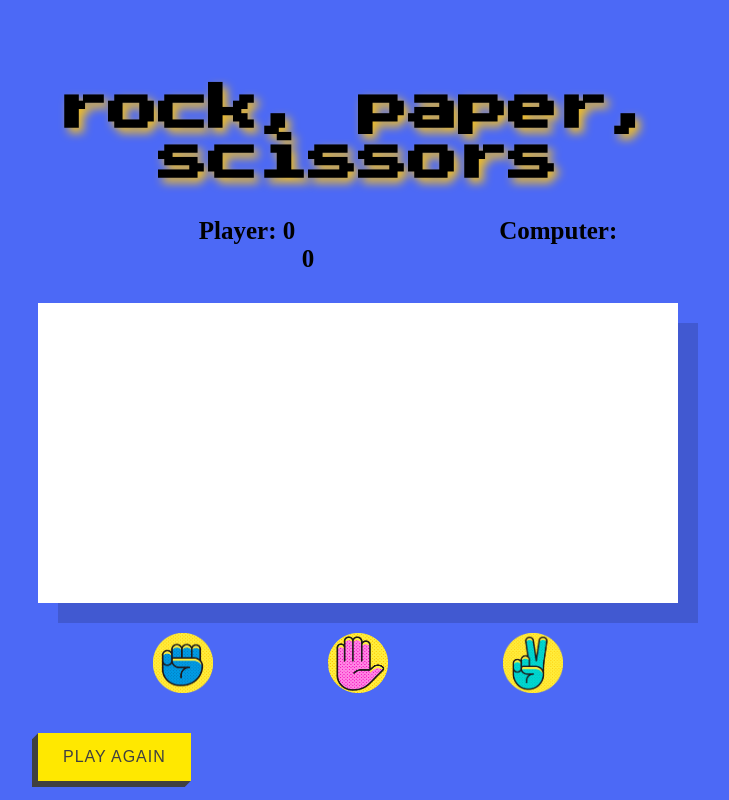
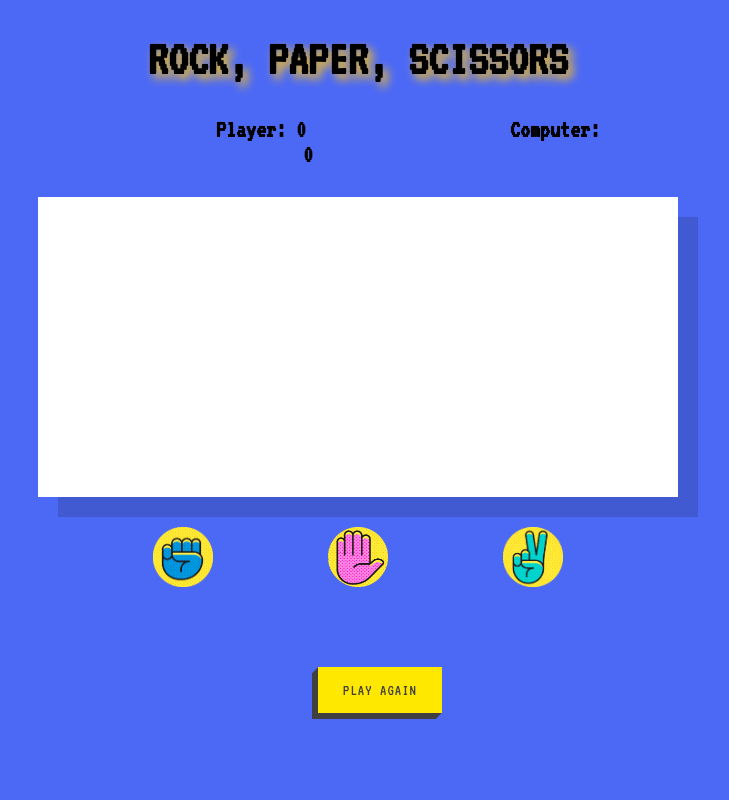
Before and after one commit to ae-perez/rockpaperscissors, a website: page index.html in a window 1280 px wide. Shown: the whole page, without its empty margins (282-1011 px from the left). Drawn offline with nearby package versions, Linux system fonts and the light colour scheme.

Commit message:
july 19 changes, button now works

```diff
--- a/css/style.css
+++ b/css/style.css
@@ -3,22 +3,10 @@ body {
   color: #5d5d5d;
   margin: auto;
   width: 50%;
-  height: 50%;
-}
-
-.content {
-  position: absolute;
-  top: 50px;
-  right: 25%;
-  left: 25%;
-}
-
-p {
-  font-family: 'Comic Neue', cursive;
 }
 
 #game-name {
-  font-family: 'Press Start 2P', cursive;
+  font-family: 'VT323', monospace;
   text-align: center;
   color: black;
   font-size: 50px;
@@ -63,6 +51,7 @@ p {
   margin: 100px;
   color: black;
   font-size: 25px;
+  font-family: 'VT323', monospace;
 }
 
 #rock:hover,
@@ -72,10 +61,6 @@ p {
   border-radius: 50%;
   width: 55px;
   height: 55px;
-}
-
-.container {
-  margin-top: 40px;
 }
 
 /*--------------------------------------------------------------*/
@@ -96,6 +81,7 @@ p {
 }
 
 .btn {
+  margin: 80px 10px 10px 280px;
   top: 0;
   left: 0;
   transition: all 0.15s linear 0s;
@@ -105,7 +91,7 @@ p {
   background-color: #ffe800;
   text-transform: uppercase;
   color: #404040;
-  font-family: arial;
+  font-family: 'VT323', monospace;
   letter-spacing: 1px;
   box-shadow: -6px 6px 0 #404040;
   text-decoration: none;
--- a/index.html
+++ b/index.html
@@ -14,8 +14,8 @@
 
   <link rel="preconnect" href="https://fonts.googleapis.com">
   <link rel="preconnect" href="https://fonts.gstatic.com" crossorigin>
-  <link href="https://fonts.googleapis.com/css2?family=Press+Start+2P&display=swap" rel="stylesheet">
-  <link href="https://fonts.googleapis.com/css?family=Open+Sans:300,400" rel="stylesheet">
+  <link href="https://fonts.googleapis.com/css2?family=VT323&display=swap" rel="stylesheet">
+
 
 
 </head>
@@ -23,7 +23,7 @@
 <body>
 
   <div class="content">
-      <h1 id="game-name">rock, paper, scissors</h1>
+      <h1 id="game-name">ROCK, PAPER, SCISSORS</h1>
 
       <div class="score-div">
         <h1 id='player-score' class='score' style='display: inline'>Player: 0</h1>
@@ -64,11 +64,11 @@
         <img id="scissors" src="images/scissor-hands.png" alt="scissors" width="60" height="60" onclick="rps()">
       </div>
 
-      <div class="container">
-        <a href="#" class="btn">play again</a>
-      </div>
 
   </div>
+    <div class="container">
+      <a href="#" class="btn" onclick="reset()">play again</a>
+    </div>
 
 
 
--- a/rockpaperscissors.js
+++ b/rockpaperscissors.js
@@ -61,6 +61,18 @@ function playRound(pSelection, cSelection) {
     console.log('Draw!');
     score = 'draw';
   }
+
+  if (playerScore == 5) {
+    document.getElementById('player-score').innerHTML = 'PLAYER WINS!';
+    document.getElementById('comp-score').style.display = 'none';
+  } else if (computerScore == 5) {
+    document.getElementById('comp-score').innerHTML = 'COMPUTER WINS!';
+    document.getElementById('player-score').style.display = 'none';
+  }
+
+  console.log(
+    `this is players score: ${playerScore} and this is computers score: ${computerScore}`
+  );
 }
 
 function computerPlay() {
@@ -118,3 +130,21 @@ function rps() {
     game(playerSelection);
   };
 }
+
+function reset() {
+  //clear screen first
+  document.getElementById(previousPlayerMove).style.display = 'none';
+  document.getElementById(previousComputerMove).style.display = 'none';
+
+  //reset scores
+  document.getElementById('player-score').style.display = 'inline';
+  document.getElementById('player-score').innerHTML = 'Player: 0';
+  document.getElementById('comp-score').style.display = 'inline';
+  document.getElementById('comp-score').innerHTML = 'Computer: 0';
+
+  //reset values
+  previousPlayerMove = 'empty';
+  previousComputerMove = 'empty';
+  playerScore = 0;
+  computerScore = 0;
+}
```
Also changed, not shown: images/4whllno-nintendo-game-boy-advance-bezel-11563133033izxkgz8nvc.png (added), images/imageedit_3_8170307316.png (added), 2 other files.
